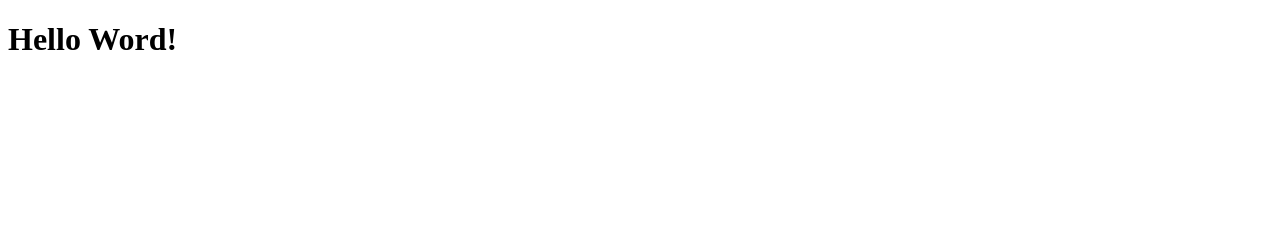
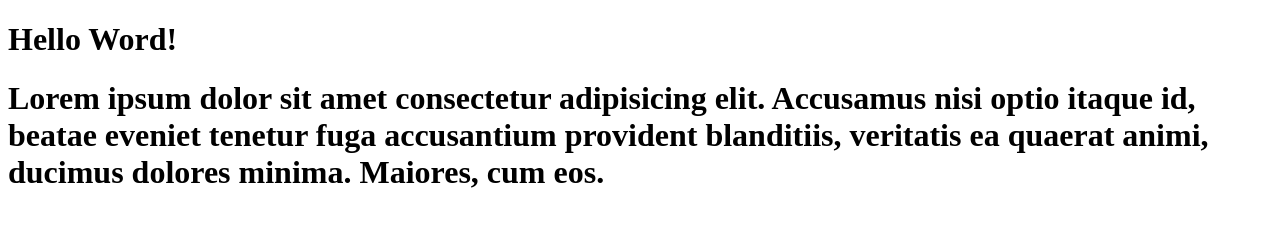
Before and after one commit to DendaAS/test, a plain HTML site: page index.html in a window 1280 px wide. Drawn offline with Linux system fonts and the light colour scheme.

Commit message:
Menambahkan paragraf

```diff
--- a/index.html
+++ b/index.html
@@ -8,5 +8,6 @@
 </head>
 <body>
     <h1>Hello Word!</h1>
+    <h1>Lorem ipsum dolor sit amet consectetur adipisicing elit. Accusamus nisi optio itaque id, beatae eveniet tenetur fuga accusantium provident blanditiis, veritatis ea quaerat animi, ducimus dolores minima. Maiores, cum eos.</h1>
 </body>
 </html>
```
